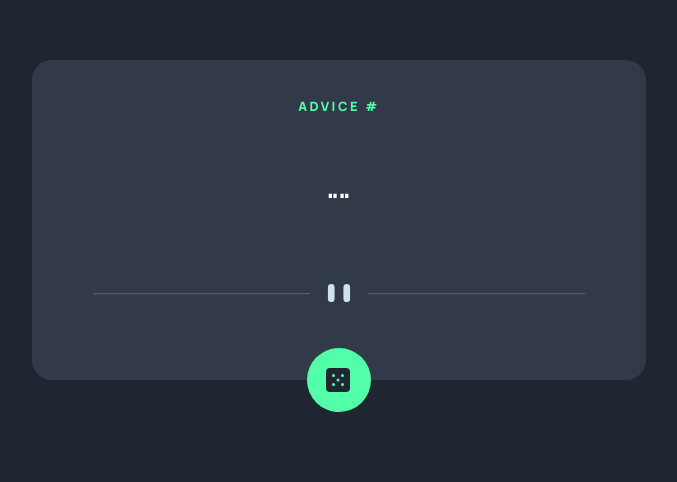
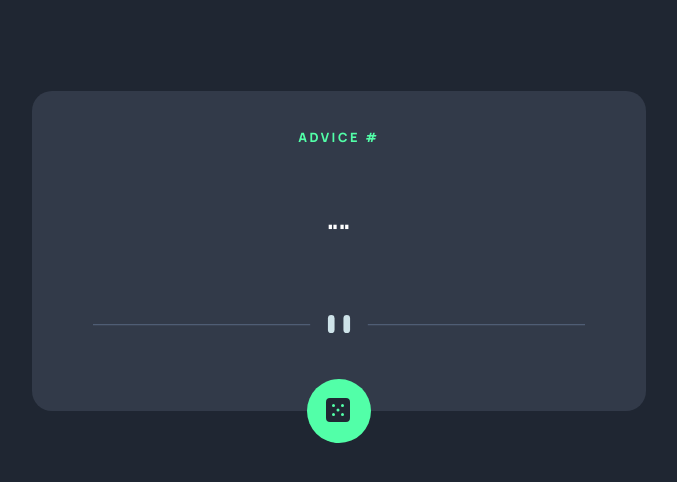
Before and after one commit to gitahievans/advice-generator, a React (Vite) app: page / in a window 1536 px wide. Shown: the part 170-652 px from the top of the page, without its empty margins (429-1106 px from the left). Built offline with nearby package versions, Linux system fonts and the light colour scheme.

Commit message:
Change container m-t

```diff
--- a/src/index.css
+++ b/src/index.css
@@ -189,7 +189,7 @@ body {
 
 @media screen and (min-width:1440px) {
   .container {
-    margin-top: 15%;
+    margin-top: 17%;
     border-radius: 20px;
     width: 40%;
     height: 40%;
```
